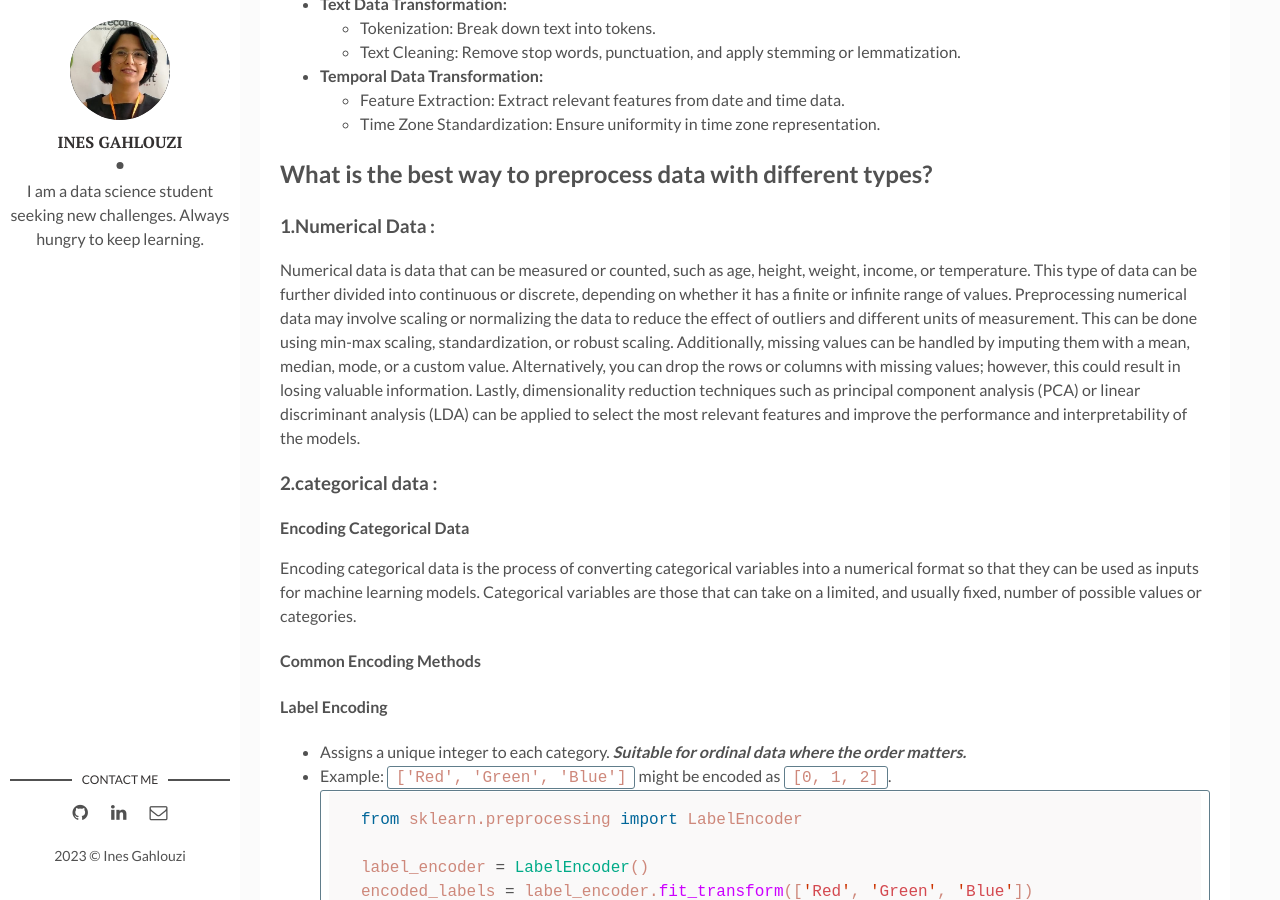
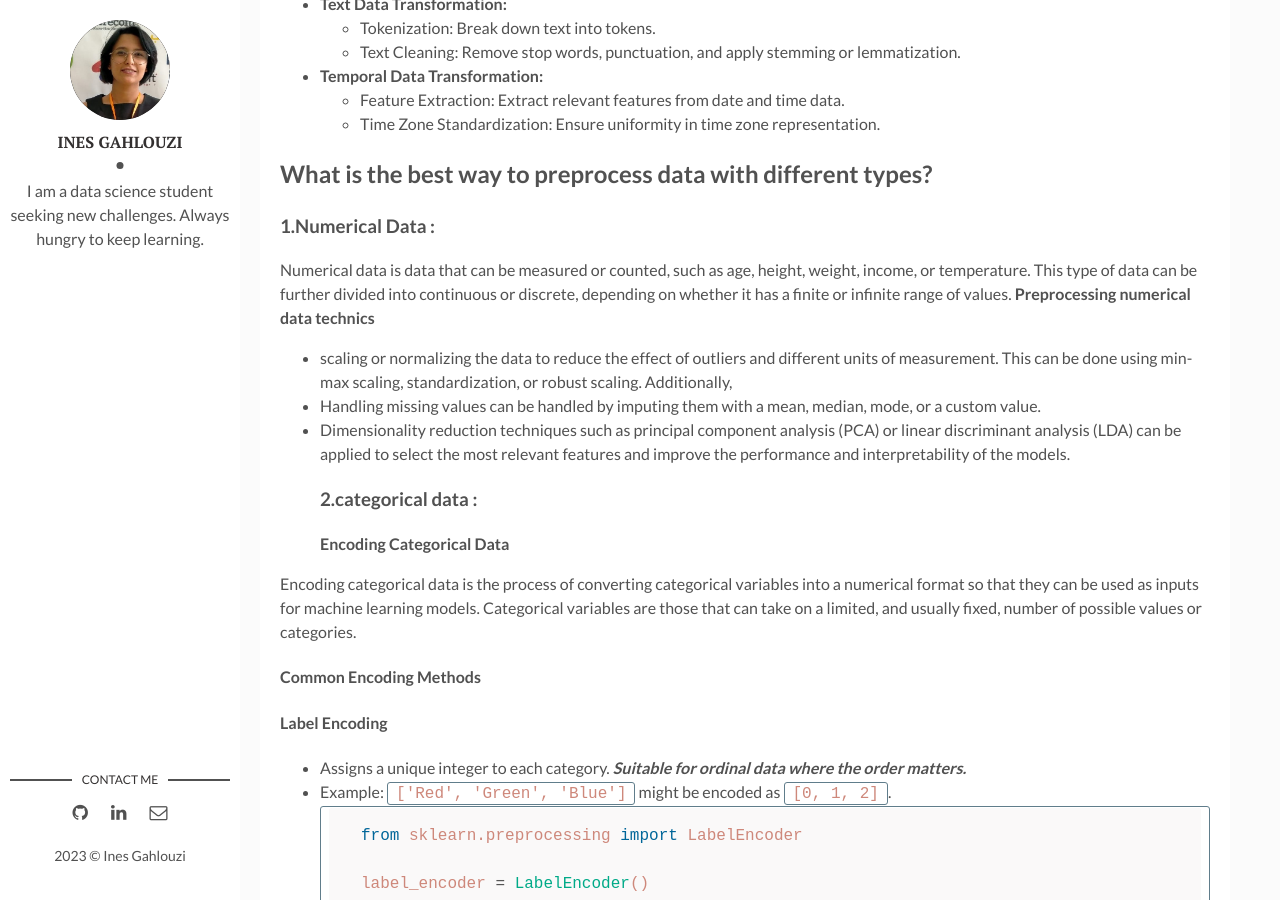
Before and after one commit to inesgh1/Ines-s-Blog, a Jekyll site: the page built from _posts/2023-11-23-preprocessing-data.markdown, in a window 1280 px wide and 900 px high, scrolled down 3076 px. Built offline with Jekyll 4.4.1, drawn with Linux system fonts in a browser that asks for light colours; comment, search, counter and statistics services are not loaded.

Commit message:
Update 2023-11-23-preprocessing-data.markdown

````diff
--- a/_posts/2023-11-23-preprocessing-data.markdown
+++ b/_posts/2023-11-23-preprocessing-data.markdown
@@ -92,7 +92,10 @@
 ## What is the best way to preprocess data with different types?
 ### 1.Numerical Data :
 Numerical data is data that can be measured or counted, such as age, height, weight, income, or temperature. This type of data can be further divided into continuous or discrete, depending on whether it has a finite or infinite range of values.
-Preprocessing numerical data may involve scaling or normalizing the data to reduce the effect of outliers and different units of measurement. This can be done using min-max scaling, standardization, or robust scaling. Additionally, missing values can be handled by imputing them with a mean, median, mode, or a custom value. Alternatively, you can drop the rows or columns with missing values; however, this could result in losing valuable information. Lastly, dimensionality reduction techniques such as principal component analysis (PCA) or linear discriminant analysis (LDA) can be applied to select the most relevant features and improve the performance and interpretability of the models.
+**Preprocessing numerical data technics**
+- scaling or normalizing the data to reduce the effect of outliers and different units of measurement. This can be done using min-max scaling, standardization, or robust scaling. Additionally,
+- Handling missing values can be handled by imputing them with a mean, median, mode, or a custom value.
+- Dimensionality reduction techniques such as principal component analysis (PCA) or linear discriminant analysis (LDA) can be applied to select the most relevant features and improve the performance and interpretability of the models.
 ### 2.categorical data :
  **Encoding Categorical Data**
 
@@ -152,6 +155,7 @@
     return tokens
 ```
 - ***Vectorizing the data*** by converting it into numerical values that represent the frequency, importance, or similarity of the tokens can be done using methods such as count vectorizer, term frequency-inverse document frequency (TF-IDF), or word embeddings.
+
 ```python
 from sklearn.feature_extraction.text import CountVectorizer, TfidfVectorizer
 from gensim.models import Word2Vec
````
